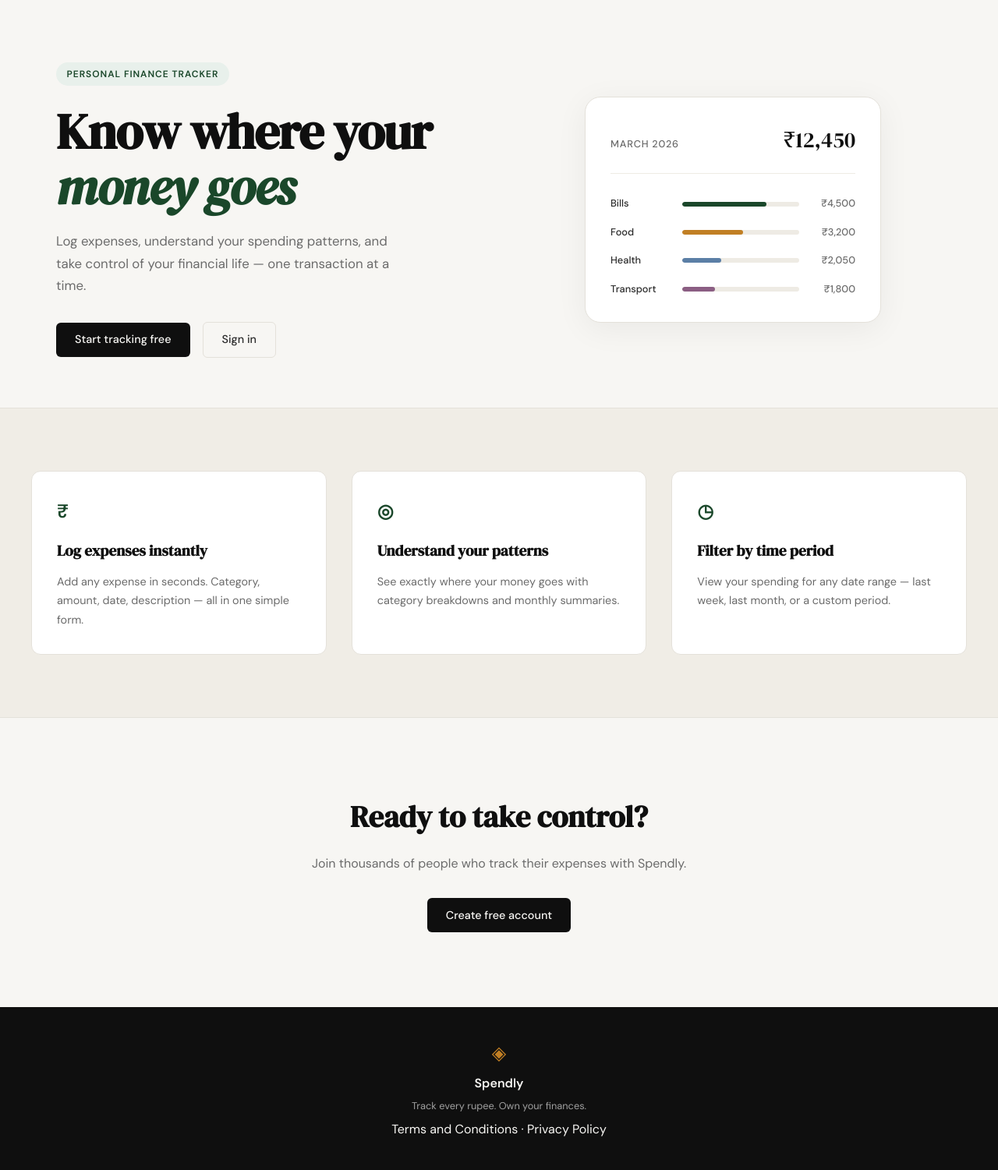
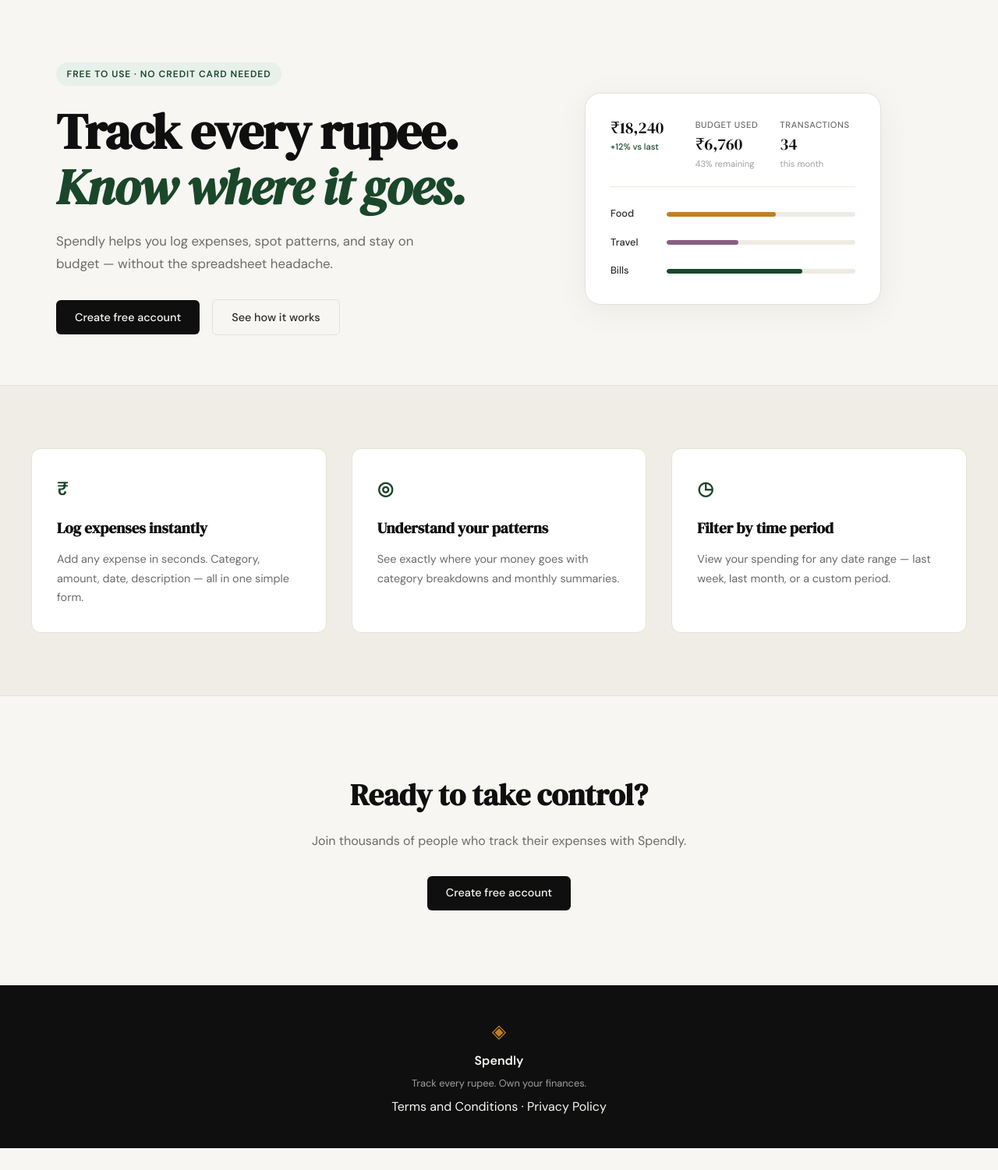
Before and after one commit to harshipped/spendscore, a Flask app: page / in a window 1280 px wide. Shown: the part 61-1562 px from the top of the page at 78% size. After the commit the page ends 1534 px from the top, so only its background shows below. Run offline with Flask 3, Linux system fonts and the light colour scheme.

Commit message:
landing: update hero section to match hero-page.png

```diff
--- /dev/null
+++ b/static/css/landing.css
@@ -0,0 +1,51 @@
+/* ------------------------------------------------------------------ */
+/* Hero mock card — stat boxes                                         */
+/* ------------------------------------------------------------------ */
+
+.mock-stats {
+    display: grid;
+    grid-template-columns: repeat(3, 1fr);
+    gap: 0.75rem;
+    margin-bottom: 1.5rem;
+    padding-bottom: 1.25rem;
+    border-bottom: 1px solid var(--border-soft);
+}
+
+.mock-stat {
+    display: flex;
+    flex-direction: column;
+    gap: 0.2rem;
+}
+
+.mock-stat-label {
+    font-size: 0.7rem;
+    font-weight: 500;
+    color: var(--ink-muted);
+    text-transform: uppercase;
+    letter-spacing: 0.05em;
+}
+
+.mock-stat-value {
+    font-family: var(--font-display);
+    font-size: 1.3rem;
+    color: var(--ink);
+    line-height: 1.2;
+}
+
+.mock-stat-delta {
+    font-size: 0.7rem;
+    color: var(--ink-faint);
+}
+
+.mock-stat-delta.positive {
+    color: var(--accent);
+    font-weight: 500;
+}
+
+/* ------------------------------------------------------------------ */
+/* Hero mock card — bar rows (simplified, no amount column)           */
+/* ------------------------------------------------------------------ */
+
+.mock-card .mock-bar-row {
+    grid-template-columns: 60px 1fr;
+}
--- a/templates/landing.html
+++ b/templates/landing.html
@@ -1,60 +1,65 @@
 {% extends "base.html" %}
 
 {% block title %}Spendly — Track Every Rupee{% endblock %}
+
+{% block head %}
+<link rel="stylesheet" href="{{ url_for('static', filename='css/landing.css') }}">
+{% endblock %}
 
 {% block content %}
 
 <section class="hero">
     <div class="hero-inner">
-        <div class="hero-badge">Personal Finance Tracker</div>
+        <div class="hero-badge">Free to use · No credit card needed</div>
         <h1 class="hero-title">
-            Know where your<br>
-            <em>money goes</em>
+            Track every rupee.<br>
+            <em>Know where it goes.</em>
         </h1>
         <p class="hero-subtitle">
-            Log expenses, understand your spending patterns,
-            and take control of your financial life —
-            one transaction at a time.
+            Spendly helps you log expenses, spot patterns, and stay
+            on budget — without the spreadsheet headache.
         </p>
         <div class="hero-actions">
-            <a href="{{ url_for('register') }}" class="btn-primary">Start tracking free</a>
-            <a href="{{ url_for('login') }}" class="btn-ghost">Sign in</a>
+            <a href="{{ url_for('register') }}" class="btn-primary">Create free account</a>
+            <a href="{{ url_for('login') }}" class="btn-ghost">See how it works</a>
         </div>
     </div>
     <div class="hero-visual">
         <div class="mock-card">
-            <div class="mock-card-header">
-                <span class="mock-label">March 2026</span>
-                <span class="mock-total">₹12,450</span>
+            <div class="mock-stats">
+                <div class="mock-stat">
+                    <span class="mock-stat-value">₹18,240</span>
+                    <span class="mock-stat-delta positive">+12% vs last</span>
+                </div>
+                <div class="mock-stat">
+                    <span class="mock-stat-label">Budget Used</span>
+                    <span class="mock-stat-value">₹6,760</span>
+                    <span class="mock-stat-delta">43% remaining</span>
+                </div>
+                <div class="mock-stat">
+                    <span class="mock-stat-label">Transactions</span>
+                    <span class="mock-stat-value">34</span>
+                    <span class="mock-stat-delta">this month</span>
+                </div>
             </div>
             <div class="mock-bars">
+                <div class="mock-bar-row">
+                    <span class="mock-cat">Food</span>
+                    <div class="mock-bar-track">
+                        <div class="mock-bar mock-bar-2" style="width: 58%"></div>
+                    </div>
+                </div>
+                <div class="mock-bar-row">
+                    <span class="mock-cat">Travel</span>
+                    <div class="mock-bar-track">
+                        <div class="mock-bar mock-bar-4" style="width: 38%"></div>
+                    </div>
+                </div>
                 <div class="mock-bar-row">
                     <span class="mock-cat">Bills</span>
                     <div class="mock-bar-track">
                         <div class="mock-bar" style="width: 72%"></div>
                     </div>
-                    <span class="mock-amt">₹4,500</span>
-                </div>
-                <div class="mock-bar-row">
-                    <span class="mock-cat">Food</span>
-                    <div class="mock-bar-track">
-                        <div class="mock-bar mock-bar-2" style="width: 52%"></div>
-                    </div>
-                    <span class="mock-amt">₹3,200</span>
-                </div>
-                <div class="mock-bar-row">
-                    <span class="mock-cat">Health</span>
-                    <div class="mock-bar-track">
-                        <div class="mock-bar mock-bar-3" style="width: 33%"></div>
-                    </div>
-                    <span class="mock-amt">₹2,050</span>
-                </div>
-                <div class="mock-bar-row">
-                    <span class="mock-cat">Transport</span>
-                    <div class="mock-bar-track">
-                        <div class="mock-bar mock-bar-4" style="width: 28%"></div>
-                    </div>
-                    <span class="mock-amt">₹1,800</span>
                 </div>
             </div>
         </div>
```
Also changed, not shown: static/images/hero-page.png (added).
